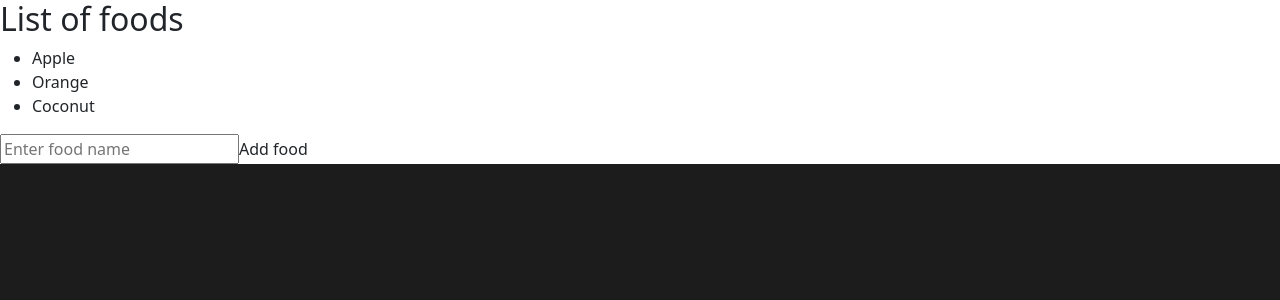
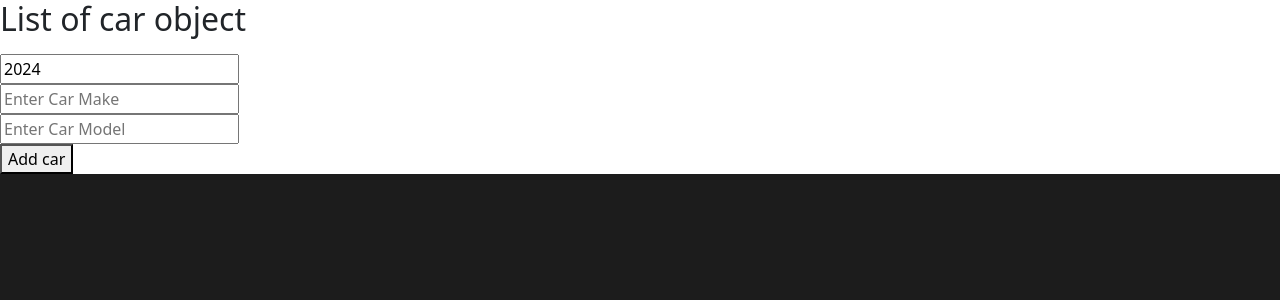
Before and after one commit to JoseParra28/3D-portfolio, a React (Vite) app: page / in a window 1280 px wide. Shown: the top 300 px of the page. Built offline with nearby package versions, Linux system fonts and the light colour scheme.

Commit message:
react
adding and removing items

```diff
--- a/src/components/Mylist.jsx
+++ b/src/components/Mylist.jsx
@@ -3,24 +3,46 @@
 
 const MyComponents = () =>{
 
-    const [foods, setFoods] = useState(["Apple", "Orange", "Coconut"])
+    const [cars, setCars] = useState([])
+    const [carYear, setCarYear]  = useState(new Date().getFullYear())
+    const [carMake, setCarMake] = useState("")
+    const [carModel, setCarModel] = useState("")
 
-    function addElement () {
-        const newFood = document.getElementById("food-input").value;
-        document.getElementById("food-input").value = "";
+    function handleAddCar (){
+        const newCar = {year: carYear, make: carMake, model: carModel}
+        setCars(c => [...c, newCar])
 
-        setFoods(f => [...f, newFood])
+        setCarYear(new Date().getFullYear())
+        setCarMake("")
+        setCarModel("")
     }
-    function removeElement (index) {
-        setFoods(foods.filter((_, i) => i !== index))
+    function handleRemoveCar (index){
+        setCars(c => c.filter((_, i) => i !== index))
+    }
+    function handleMakeChange (event){
+        setCarMake(event.target.value)
+    }
+    function handleYearChange (event){
+        setCarYear(event.target.value)
+    }
+    function handleModelChange (event){
+        setCarModel(event.target.value)
     }
 
     return (
         <div>
-            <h2>List of foods</h2>
-            <ul>{foods.map((food, index) => <li key={index} onClick={() => removeElement(index)}>{food}</li>)}</ul>
-            <input type="text" id="food-input" placeholder="Enter food name" />
-            <buttono onClick={addElement}>Add food</buttono>
+           <h2>List of car object</h2>
+           <ul>
+             {cars.map((car, index) =>
+                  <li key={index} onClick={() => handleRemoveCar(index)}>{car.year} {car.make} {car.model}</li>
+            )}
+           </ul>
+
+           <input type="number" value={carYear} onChange={handleYearChange} /><br />
+           <input type="text" value={carMake} onChange={handleMakeChange} placeholder="Enter Car Make" /><br />
+           <input type="text" value={carModel} onChange={handleModelChange} placeholder="Enter Car Model" /><br />
+           <button onClick={handleAddCar}>Add car</button>
+
         </div>
     )
 }
```
